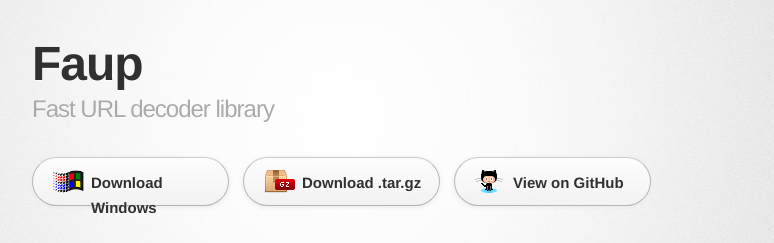
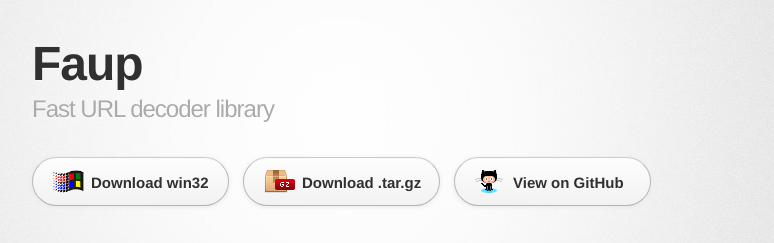
Before and after one commit to stricaud/faup, a plain HTML site: page index.html in a window 1280 px wide. Shown: the top 243 px of the page, without its empty margins (298-1072 px from the left). Drawn offline with Linux system fonts and the light colour scheme; a web font is replaced by a local one.

Commit message:
s/Windows/win32/

```diff
--- a/index.html
+++ b/index.html
@@ -23,7 +23,7 @@
         </header>
 
         <section id="downloads" class="clearfix">
-          <a href="https://github.com/stricaud/faup/blob/master/packages/faup13.zip?raw=true" id="download-win32" class="button"><span>Download Windows</span></a>
+          <a href="https://github.com/stricaud/faup/blob/master/packages/faup13.zip?raw=true" id="download-win32" class="button"><span>Download win32</span></a>
           <a href="https://github.com/stricaud/faup/tarball/master" id="download-tar-gz" class="button"><span>Download .tar.gz</span></a>
           <a href="https://github.com/stricaud/faup" id="view-on-github" class="button"><span>View on GitHub</span></a>
         </section>
```
